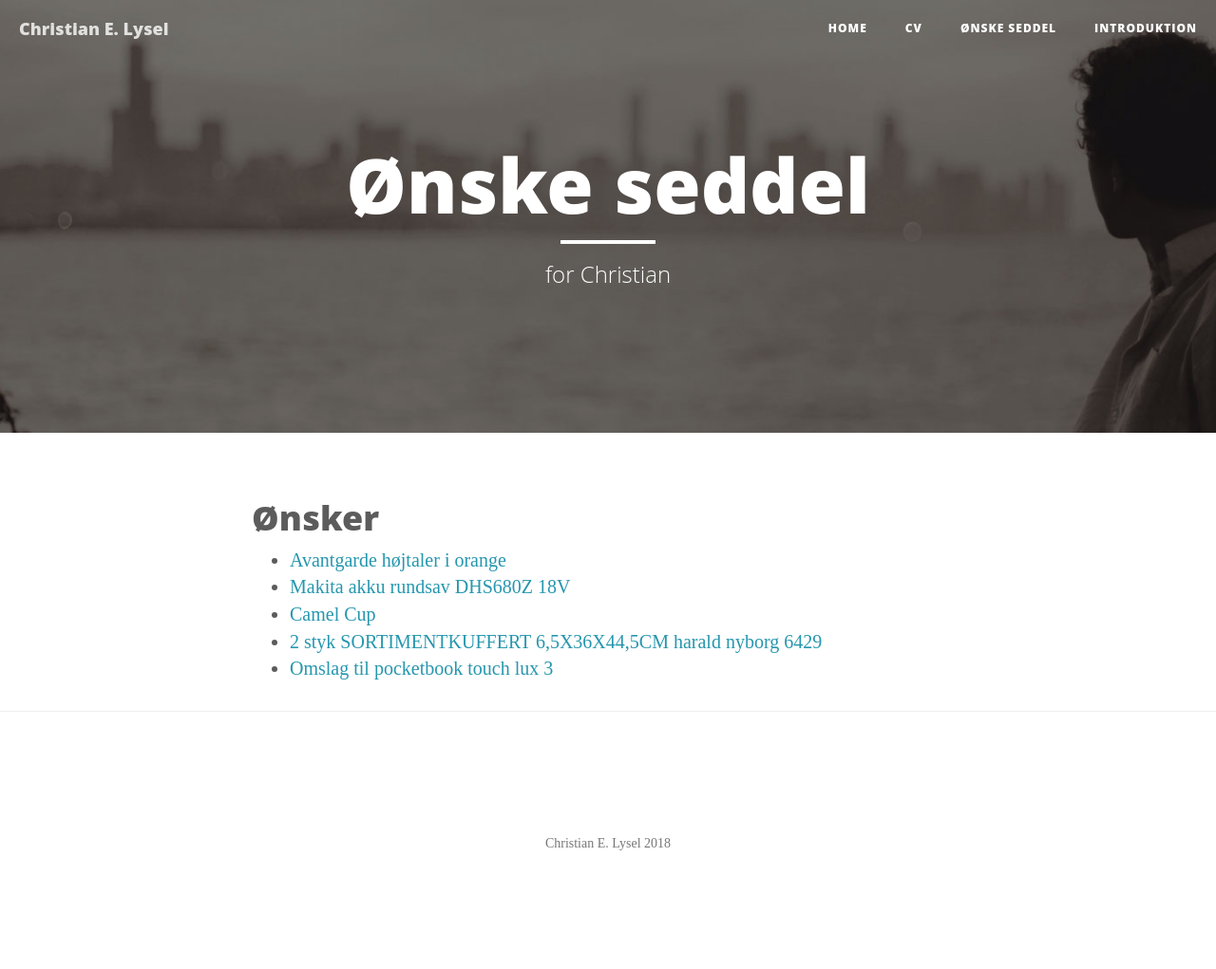
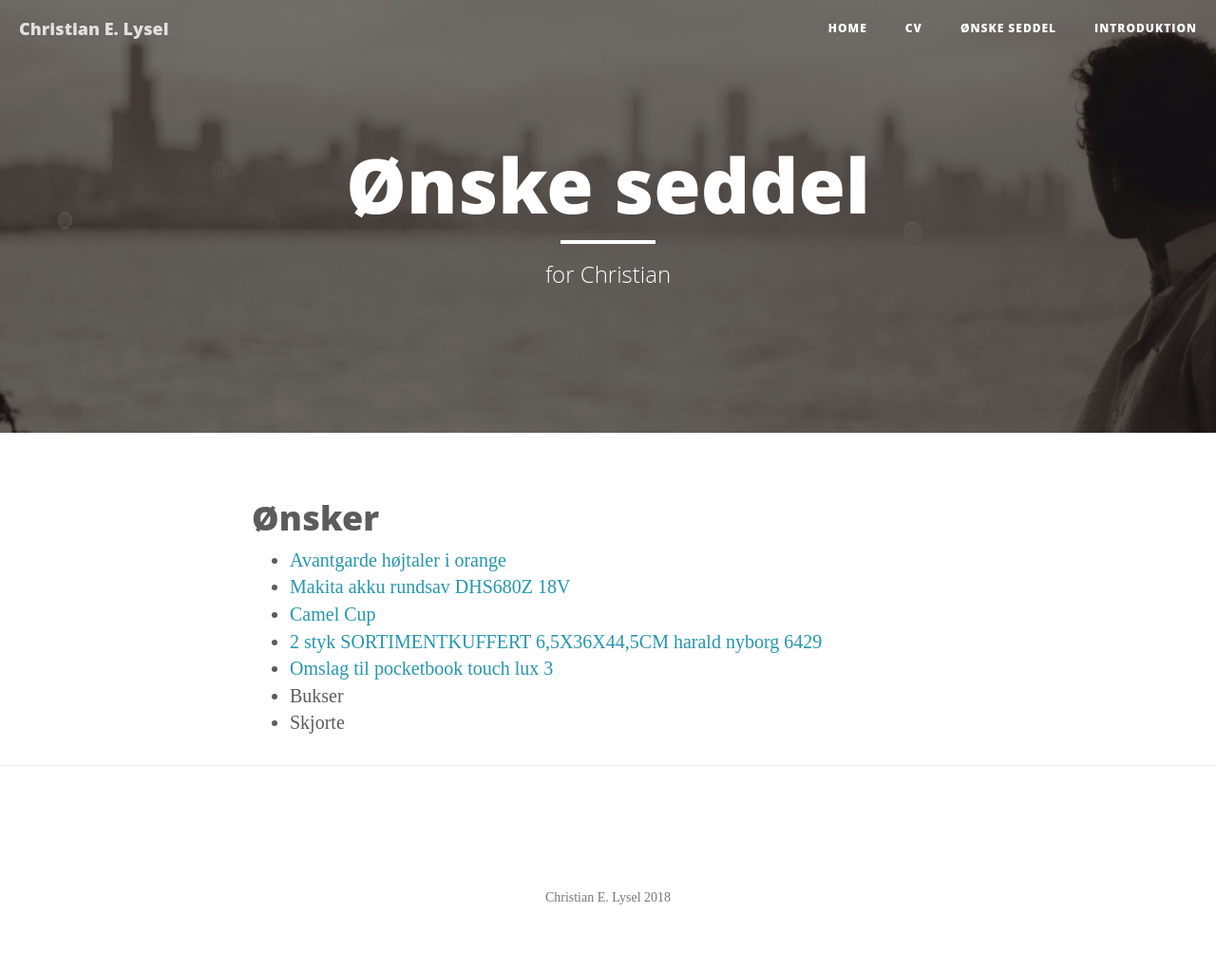
Before and after one commit to clysel/christian.lysel.net, a Jekyll site: the page built from gave.markdown, in a window 1280 px wide. Shown: the whole page at 95% size. Built offline with Jekyll 4.4.1, drawn with Linux system fonts in a browser that asks for light colours; before the commit the page ends 964 px from its top, so only the background shows below that.

Commit message:
Update gave.markdown

```diff
--- a/gave.markdown
+++ b/gave.markdown
@@ -11,3 +11,5 @@ header-img: "img/about-bg.jpg"
  * [Camel Cup](https://www.nordiskspil.dk/camel-cup)
  * [2 styk SORTIMENTKUFFERT 6,5X36X44,5CM harald nyborg 6429](https://www.harald-nyborg.dk/p6429/sortimentkuffert-6-5x36x44-5cm)
  * [Omslag til pocketbook touch lux 3](https://www.conradelektronik.dk/?websale8=conrad-dk&pi=1462095)
+ * Bukser
+ * Skjorte
```
